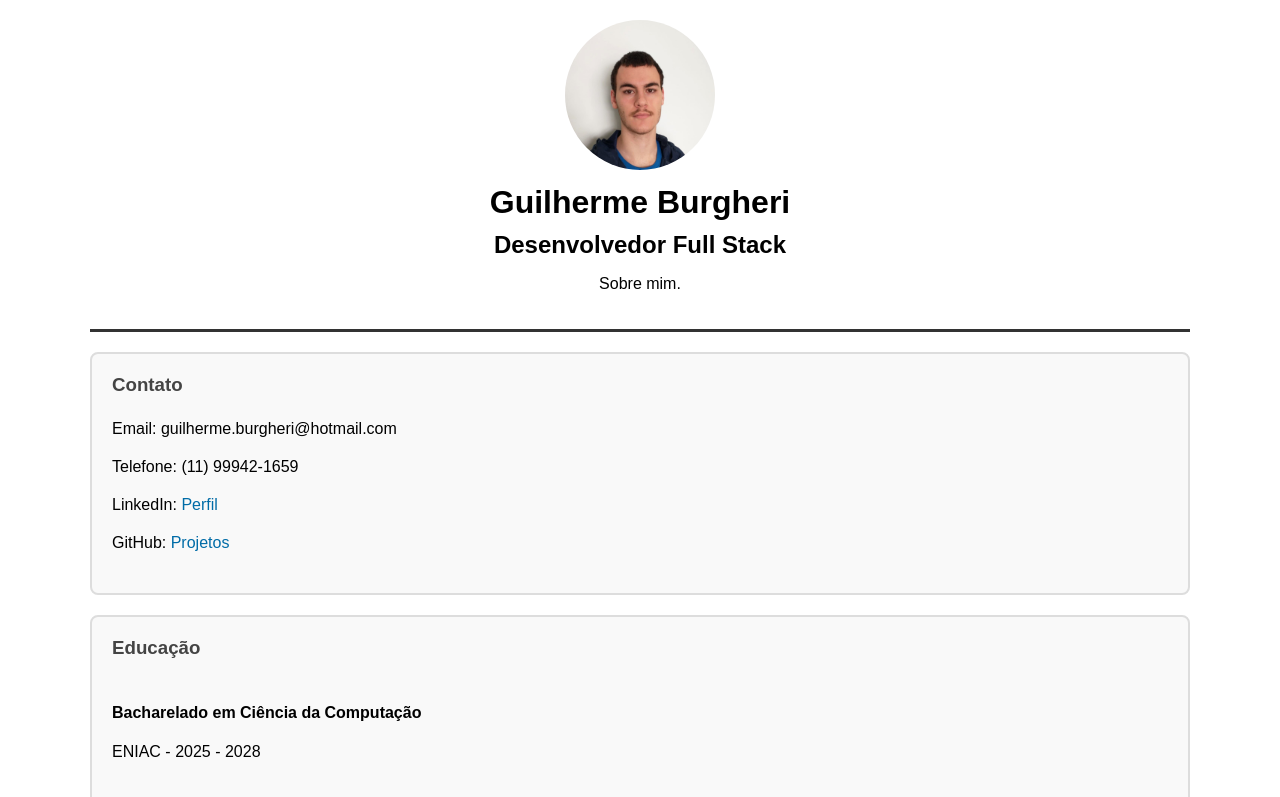
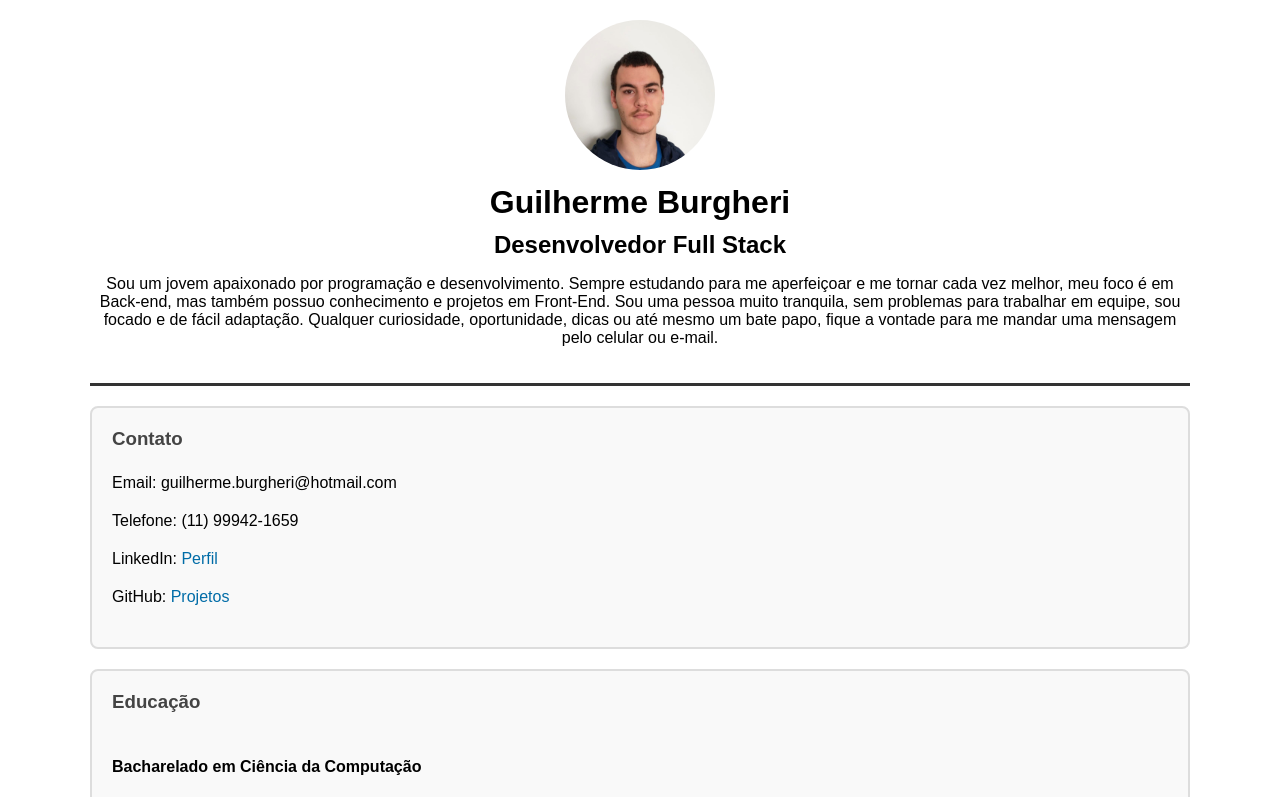
Before and after one commit to guilhermeburgheri/MeuCurriculo, a React (Create React App) app in the folder meu-site/: page / in a window 1280 px wide. Shown: the top 797 px of the page. Built offline with nearby package versions, Linux system fonts and the light colour scheme.

Commit message:
Adicionando texto sobre mim + pequenas alterações.

```diff
--- a/meu-site/src/App.jsx
+++ b/meu-site/src/App.jsx
@@ -5,7 +5,7 @@ const App = () => {
   const dados = {
     nome: "Guilherme Burgheri",
     cargo: "Desenvolvedor Full Stack",
-    descricao: "Sobre mim.",
+    descricao: "Sou um jovem apaixonado por programação e desenvolvimento. Sempre estudando para me aperfeiçoar e me tornar cada vez melhor, meu foco é em Back-end, mas também possuo conhecimento e projetos em Front-End. Sou uma pessoa muito tranquila, sem problemas para trabalhar em equipe, sou focado e de fácil adaptação. Qualquer curiosidade, oportunidade, dicas ou até mesmo um bate papo, fique a vontade para me mandar uma mensagem pelo celular ou e-mail.",
     foto: "/Teste.jpeg",
     contato: {
       email: "guilherme.burgheri@hotmail.com",
@@ -25,17 +25,17 @@ const App = () => {
       {
         curso: "Bacharelado em Ciência da Computação",
         instituicao: "ENIAC",
-        periodo: "2025 - 2028"
+        periodo: "Cursando 2025/2028"
       },
       {
         curso: "Pós-Graduação em Desenvolvimento Full Stack",
         instituicao: "FIAP / Faculdade de Informática e Administração Paulista",
-        periodo: "2024 - 2025"
+        periodo: "2024/2025"
       },
       {
         curso: "Bacharelado em Design de Games",
         instituicao: "Universidade Anhembi Morumbi",
-        periodo: "2020 - 2023"
+        periodo: "2020/2023"
       }
 
     ],
```
